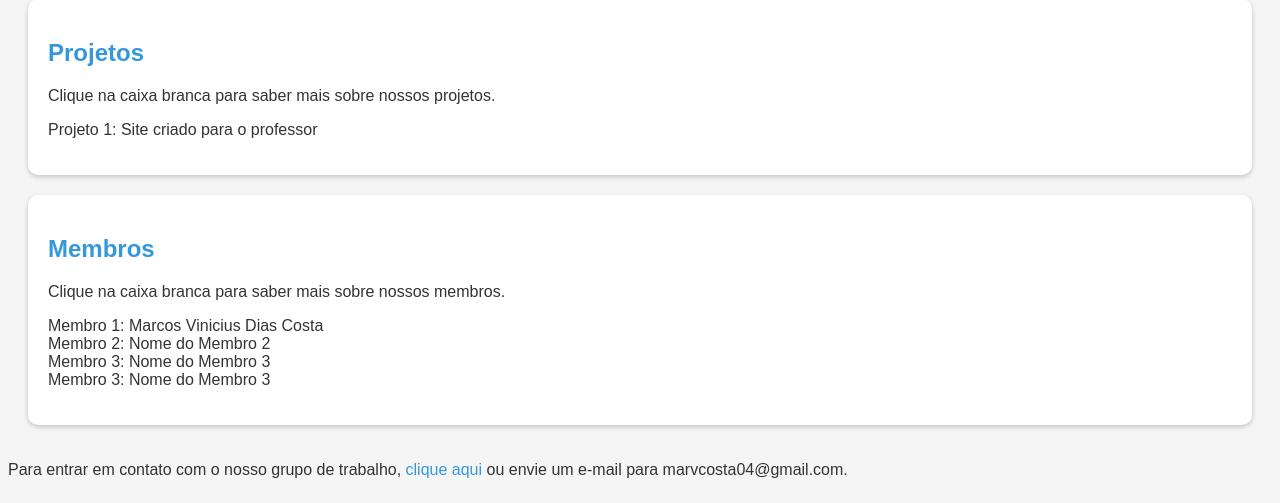
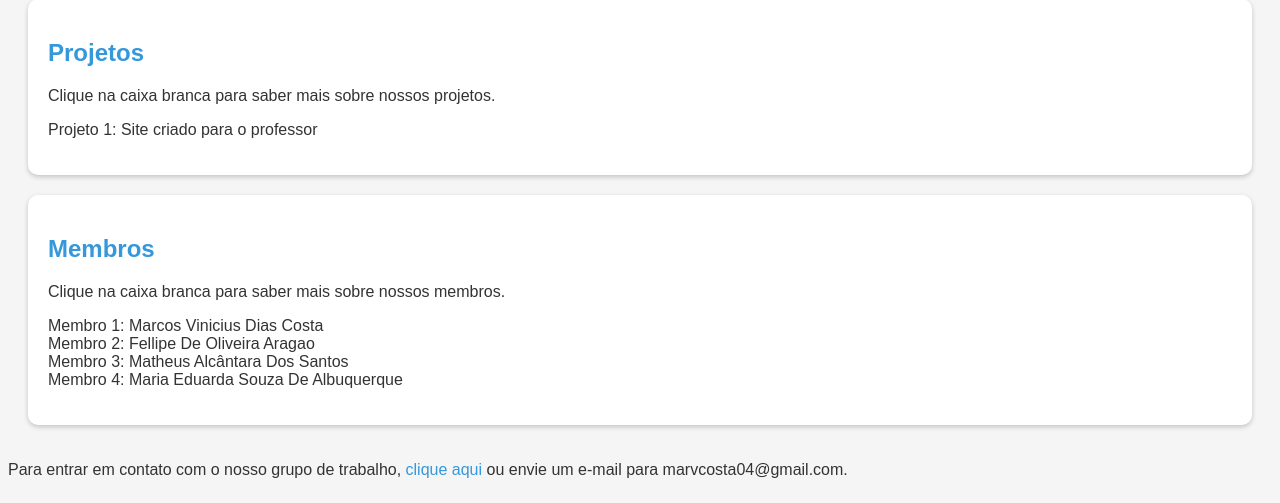
Before and after one commit to Vinnixz/site-prof, a PHP site: page / in a window 1280 px wide. Shown: the part 359-862 px from the top of the page. Run offline with PHP 8.4, Linux system fonts and the light colour scheme.

Commit message:
Deus é bom e o capeta nunca prestou

```diff
--- a/index.php
+++ b/index.php
@@ -28,13 +28,11 @@
             <p>Clique na caixa branca para saber mais sobre nossos membros.</p>
             <ul>
                 <li class="membro" onclick="redirecionarParaMembros()">Membro 1: Marcos Vinicius Dias Costa</li>
-              <li class="membro" onclick="redirecionarParaMembros()">Membro 2: Nome do Membro 2</li>
-              <li class="membro" onclick="redirecionarParaMembros()">Membro 3: Nome do Membro 3</li>
-            <li class="membro" onclick="redirecionarParaMembros()">Membro 3: Nome do Membro 3</li>
-
+                <li class="membro" onclick="redirecionarParaMembros()">Membro 2: Fellipe De Oliveira Aragao</li>
+                <li class="membro" onclick="redirecionarParaMembros()">Membro 3: Matheus Alcântara Dos Santos</li>
+                <li class "membro" onclick="redirecionarParaMembros()">Membro 4: Maria Eduarda Souza De Albuquerque</li>
             </ul>
         </section>
-
     </div>
 
     <footer>
```
Lines whose indentation alone changed are shown as unchanged.
